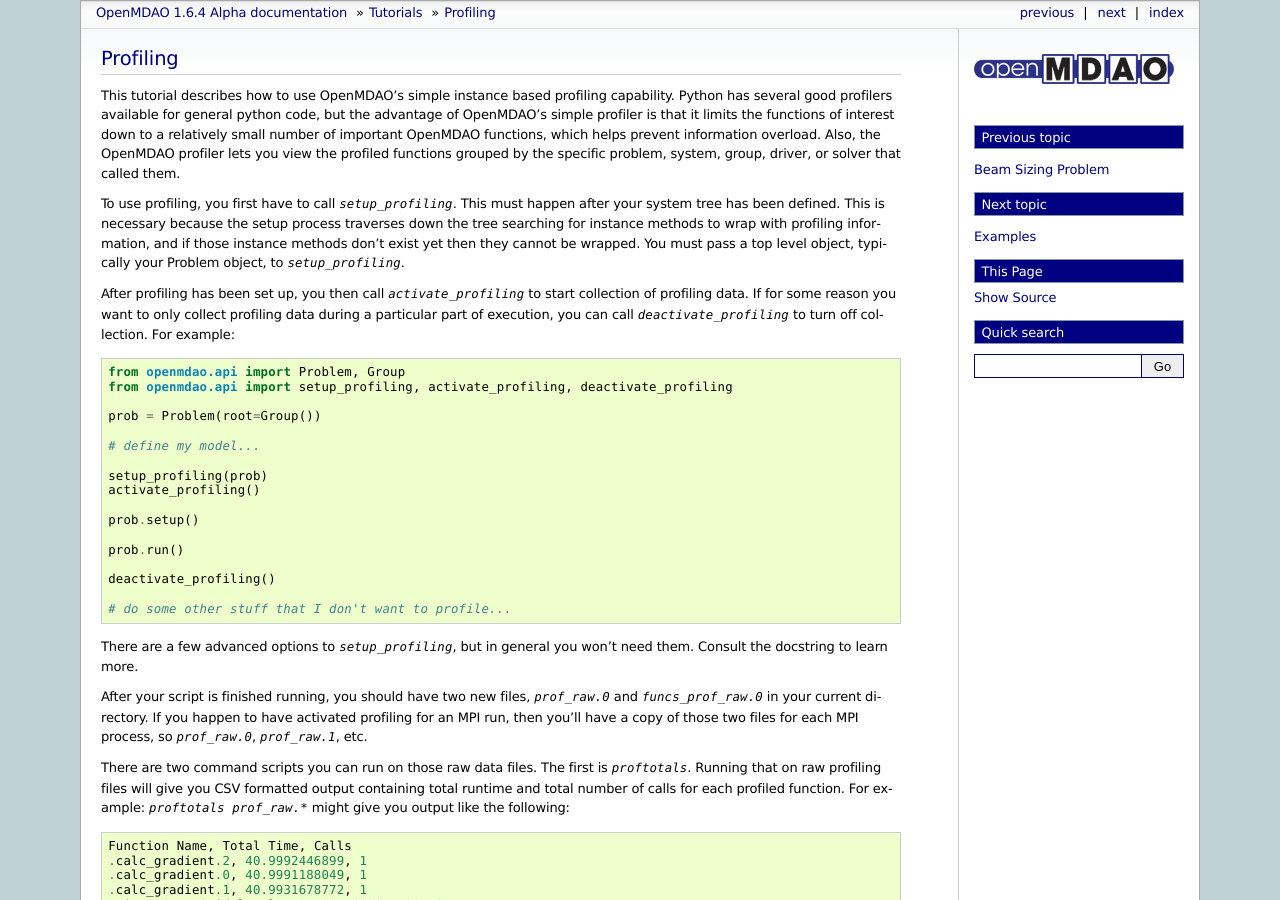
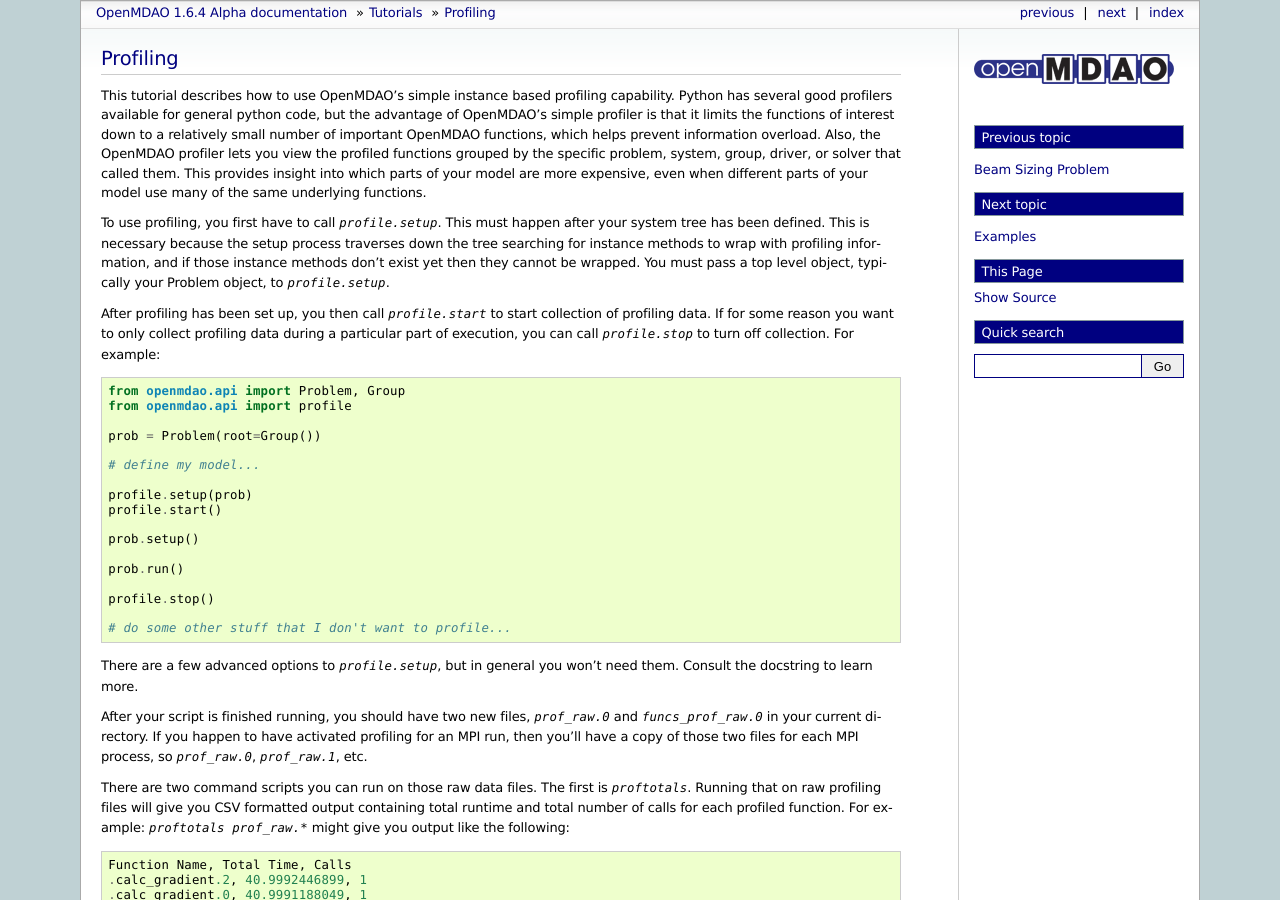
Before and after one commit to OpenMDAO/OpenMDAO1, a Sphinx documentation site: the page built from openmdao/docs/usr-guide/tutorials/profiling.rst, in a window 1280 px wide and 900 px high. Built offline with Sphinx 7.4.7, drawn with Linux system fonts in a browser that asks for light colours.

Commit message:
profiling cleanup and fixed a bug in top level local elapsed time

```diff
--- a/openmdao/docs/usr-guide/tutorials/profiling.rst
+++ b/openmdao/docs/usr-guide/tutorials/profiling.rst
@@ -10,43 +10,45 @@ code, but the advantage of OpenMDAO's simple profiler is that it limits the
 functions of interest down to a relatively small number of important OpenMDAO
 functions, which helps prevent information overload.  Also, the OpenMDAO
 profiler lets you view the profiled functions grouped by the specific
-problem, system, group, driver, or solver that called them.
+problem, system, group, driver, or solver that called them. This provides
+insight into which parts of your model are more expensive, even when different
+parts of your model use many of the same underlying functions.
 
-To use profiling, you first have to call `setup_profiling`. This must happen
+To use profiling, you first have to call `profile.setup`. This must happen
 after your system tree has been defined. This is necessary because the setup
 process traverses down the tree searching for instance methods to wrap with
 profiling information, and if those instance methods don't exist yet then
 they cannot be wrapped. You must pass a top level object, typically your
-Problem object, to `setup_profiling`.
+Problem object, to `profile.setup`.
 
-After profiling has been set up, you then call `activate_profiling` to
+After profiling has been set up, you then call `profile.start` to
 start collection of profiling data.  If for some reason you want to only
 collect profiling data during a particular part of execution, you can call
-`deactivate_profiling` to turn off collection.  For example:
+`profile.stop` to turn off collection.  For example:
 
 
 .. testcode:: profile_activate
 
     from openmdao.api import Problem, Group
-    from openmdao.api import setup_profiling, activate_profiling, deactivate_profiling
+    from openmdao.api import profile
 
     prob = Problem(root=Group())
 
     # define my model...
 
-    setup_profiling(prob)
-    activate_profiling()
+    profile.setup(prob)
+    profile.start()
 
     prob.setup()
 
     prob.run()
 
-    deactivate_profiling()
+    profile.stop()
 
     # do some other stuff that I don't want to profile...
 
 
-There are a few advanced options to `setup_profiling`, but in general you
+There are a few advanced options to `profile.setup`, but in general you
 won't need them.  Consult the docstring to learn more.
 
 After your script is finished running, you should have two new files,
```
Also changed, not shown: 2 other files.
